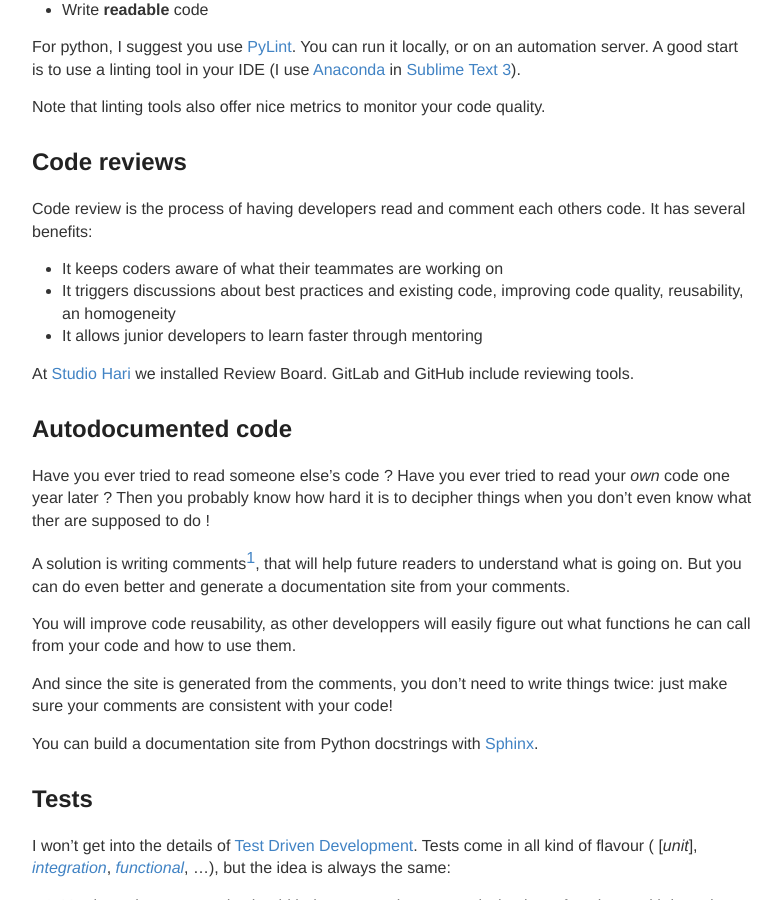
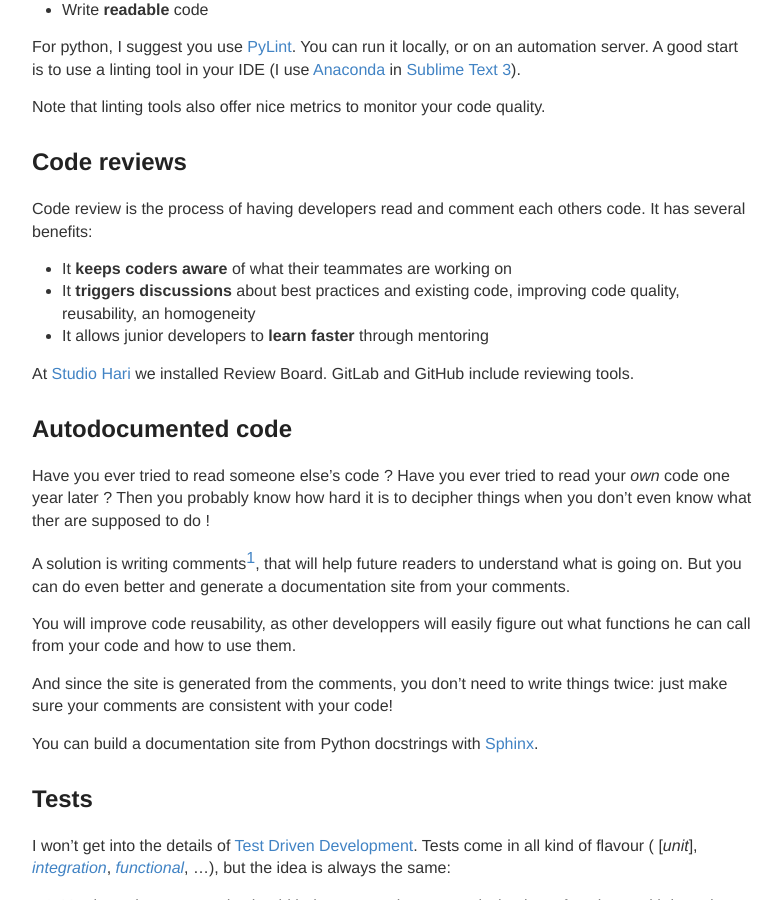
Before and after one commit to aboellinger/aboellinger.github.io, a Jekyll site: the page built from _posts/2017-8-13-pipe-is-soft.md, in a window 1280 px wide and 900 px high, scrolled down 2022 px. Shown: the whole window, without its empty margins (248-1030 px from the left). Built offline with Jekyll 4.4.1, drawn with Linux system fonts in a browser that asks for light colours.

```diff
--- a/_posts/2017-8-13-pipe-is-soft.md
+++ b/_posts/2017-8-13-pipe-is-soft.md
@@ -117,10 +117,10 @@ Code review is the process of having developers read and comment each others
 code.
 It has several benefits:
 
-* It keeps coders aware of what their teammates are working on
-* It triggers discussions about best practices and existing code, improving
+* It **keeps coders aware** of what their teammates are working on
+* It **triggers discussions** about best practices and existing code, improving
   code quality, reusability, an homogeneity
-* It allows junior developers to learn faster through mentoring
+* It allows junior developers to **learn faster** through mentoring
 
 At [Studio Hari][hari] we installed Review Board.
 GitLab and GitHub include reviewing tools.
@@ -201,6 +201,7 @@ It already helped us stabilizing the production environment,
 even when doing deep changes to our codebase.
 
 
+
 [^1]: Actually, you don't *just* write comments. They also have to be clear
 and consistent: a misleading comment is way worse than no comment at all !
 
```
